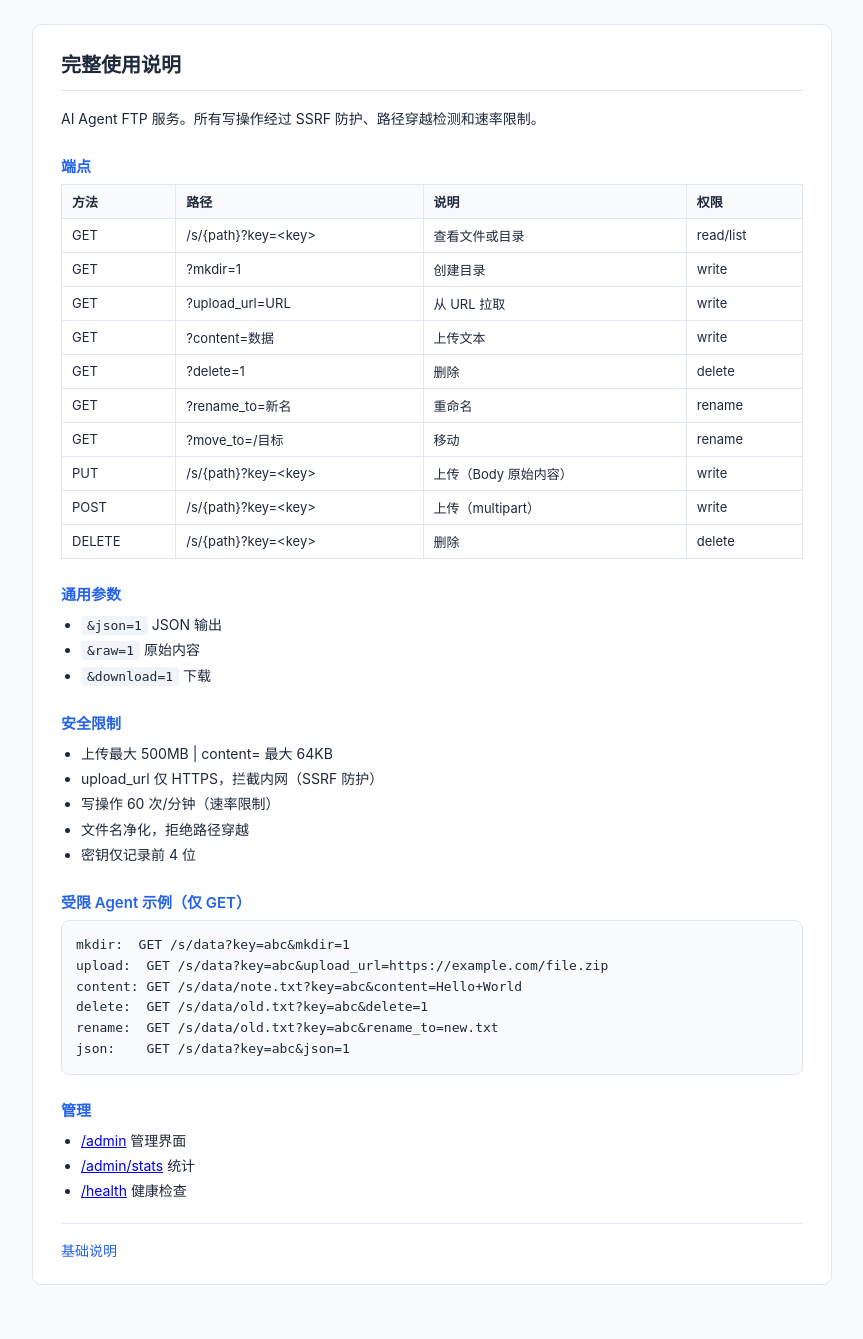
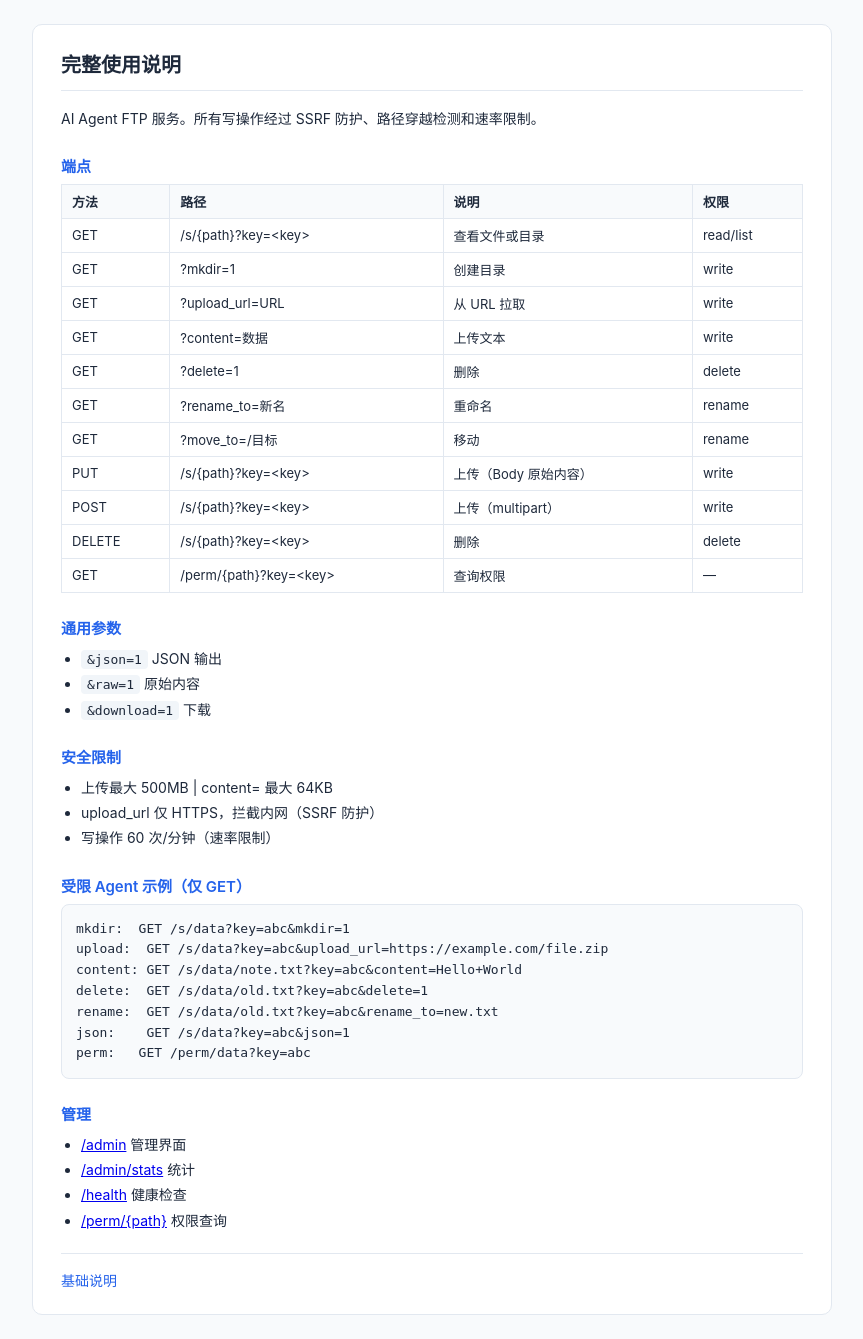
Before and after one commit to Dinosaur-MC/AgentCloudBase, a FastAPI app: a page that uses templates/help.html in a window 1280 px wide. Shown: the whole page, without its empty margins (208-1071 px from the left). Before the commit the page ends 1285 px from the top, so only its background shows below. Run offline with FastAPI, Linux system fonts and the light colour scheme.

Commit message:
docs: add /perm endpoint to help page

```diff
--- a/templates/help.html
+++ b/templates/help.html
@@ -49,6 +49,10 @@
         <li><code>POST /s/{path}?key=xxx</code> 上传（multipart）</li>
         <li><code>DELETE /s/{path}?key=xxx</code> 删除</li>
       </ul>
+      <h3>权限查询</h3>
+      <ul>
+        <li><code>/perm/{path}?key=xxx</code> 查看当前密钥的权限</li>
+      </ul>
       <div class="nl"><a href="/help?level=full">完整说明</a></div>
     {% else %}
       <h2>完整使用说明</h2>
@@ -66,6 +70,7 @@
         <tr><td>PUT</td><td>/s/{path}?key=&lt;key&gt;</td><td>上传（Body 原始内容）</td><td>write</td></tr>
         <tr><td>POST</td><td>/s/{path}?key=&lt;key&gt;</td><td>上传（multipart）</td><td>write</td></tr>
         <tr><td>DELETE</td><td>/s/{path}?key=&lt;key&gt;</td><td>删除</td><td>delete</td></tr>
+        <tr><td>GET</td><td>/perm/{path}?key=&lt;key&gt;</td><td>查询权限</td><td>—</td></tr>
       </table>
       <h3>通用参数</h3>
       <ul>
@@ -78,8 +83,6 @@
         <li>上传最大 500MB | content= 最大 64KB</li>
         <li>upload_url 仅 HTTPS，拦截内网（SSRF 防护）</li>
         <li>写操作 60 次/分钟（速率限制）</li>
-        <li>文件名净化，拒绝路径穿越</li>
-        <li>密钥仅记录前 4 位</li>
       </ul>
       <h3>受限 Agent 示例（仅 GET）</h3>
       <pre>mkdir:  GET /s/data?key=abc&mkdir=1
@@ -87,12 +90,14 @@ upload:  GET /s/data?key=abc&upload_url=https://example.com/file.zip
 content: GET /s/data/note.txt?key=abc&content=Hello+World
 delete:  GET /s/data/old.txt?key=abc&delete=1
 rename:  GET /s/data/old.txt?key=abc&rename_to=new.txt
-json:    GET /s/data?key=abc&json=1</pre>
+json:    GET /s/data?key=abc&json=1
+perm:   GET /perm/data?key=abc</pre>
       <h3>管理</h3>
       <ul>
         <li><a href="/admin">/admin</a> 管理界面</li>
         <li><a href="/admin/stats">/admin/stats</a> 统计</li>
         <li><a href="/health">/health</a> 健康检查</li>
+        <li><a href="/perm/test?key=xxx">/perm/{path}</a> 权限查询</li>
       </ul>
       <div class="nl"><a href="/help?level=basic">基础说明</a></div>
     {% endif %}
```
